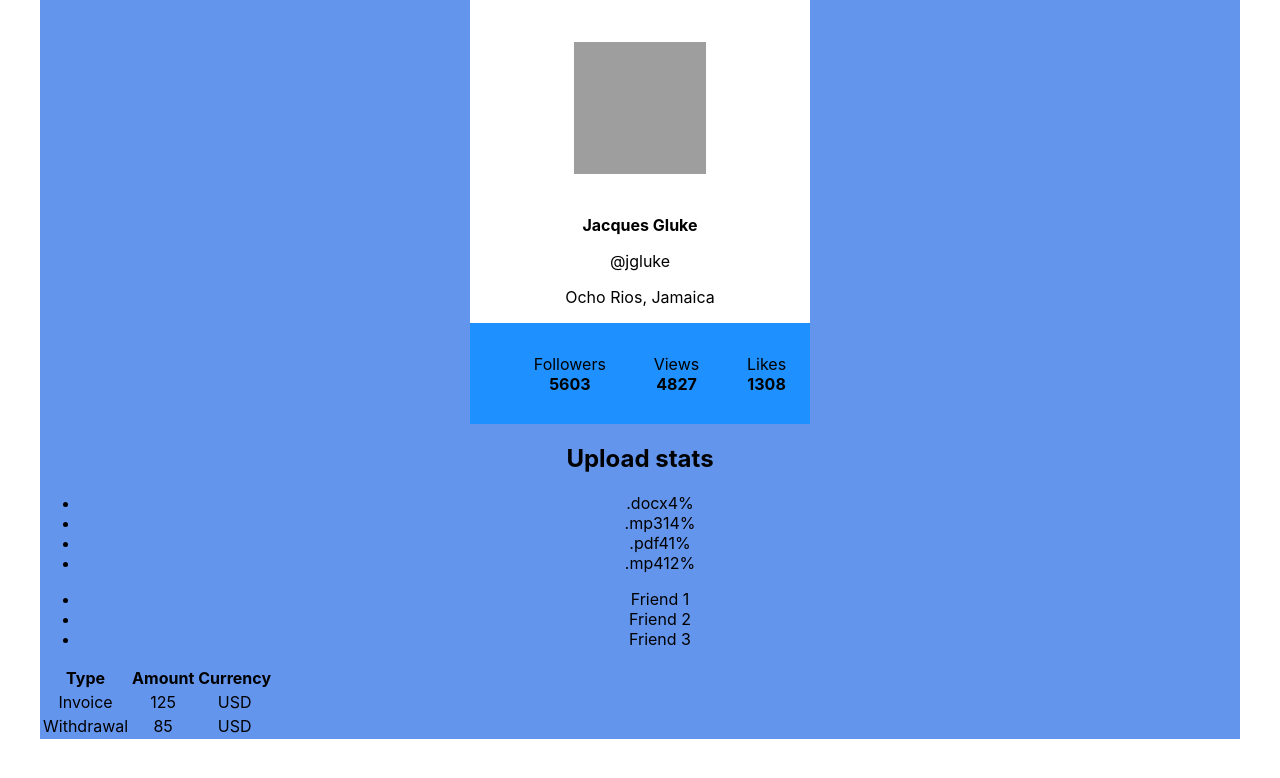
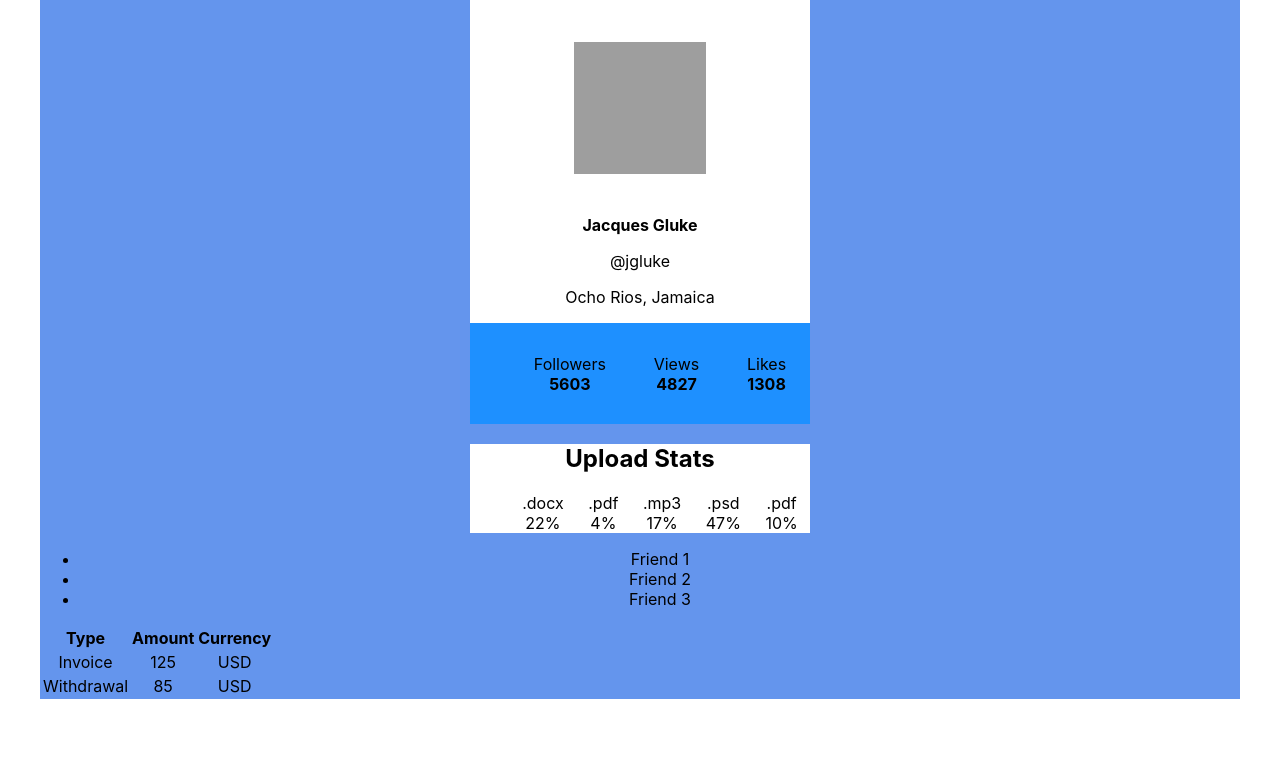
Before and after one commit to patsyuck/goit-react-hw-01-components, a React (Create React App) app: page / in a window 1280 px wide. Shown: the top 778 px of the page. Built offline with nearby package versions, Linux system fonts and the light colour scheme; grey boxes are pictures that could not be loaded.

Commit message:
Оформлено друге завдання

```diff
--- a/src/Profile/Profile.css
+++ b/src/Profile/Profile.css
@@ -7,7 +7,6 @@ img {
 
 .profile {
   max-width: 9cm;
-  /*max-height: 12cm;*/
   margin-left: auto;
   margin-right: auto;
   background-color: white;
--- a/src/Statistics/Statistics.css
+++ b/src/Statistics/Statistics.css
@@ -0,0 +1,20 @@
+.title {
+  text-transform: capitalize;
+}
+
+.statistics {
+  max-width: 9cm;
+  margin-left: auto;
+  margin-right: auto;
+  background-color: white;
+}
+
+.stat-list {
+  display: flex;
+  justify-content: space-around;
+}
+
+.stat-list li {
+  display: flex;
+  flex-direction: column;
+}
--- a/src/Statistics/Statistics.js
+++ b/src/Statistics/Statistics.js
@@ -7,22 +7,12 @@ export function Statistics() {
     <section class="statistics">
       <h2 class="title">Upload stats</h2>
       <ul class="stat-list">
-        <li class="item">
-          <span class="label">.docx</span>
-          <span class="percentage">4%</span>
-        </li>
-        <li class="item">
-          <span class="label">.mp3</span>
-          <span class="percentage">14%</span>
-        </li>
-        <li class="item">
-          <span class="label">.pdf</span>
-          <span class="percentage">41%</span>
-        </li>
-        <li class="item">
-          <span class="label">.mp4</span>
-          <span class="percentage">12%</span>
-        </li>
+        {statisticalData.map(data => (
+          <li class="item" key={data.id}>
+            <span class="label">{data.label}</span>
+            <span class="percentage">{data.percentage}%</span>
+          </li>
+        ))}
       </ul>
     </section>
   );
```
Also changed, not shown: 1 other file (tests, documents, lock files or other folders).
